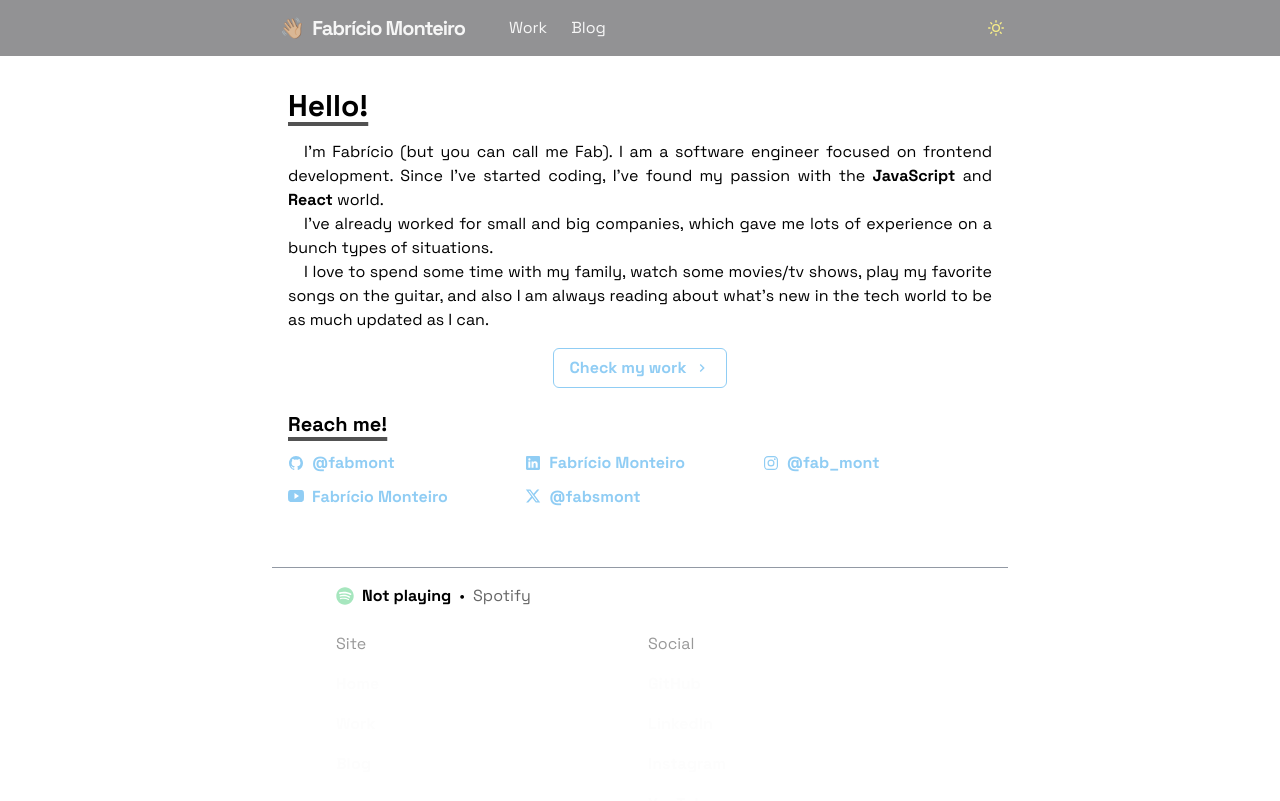
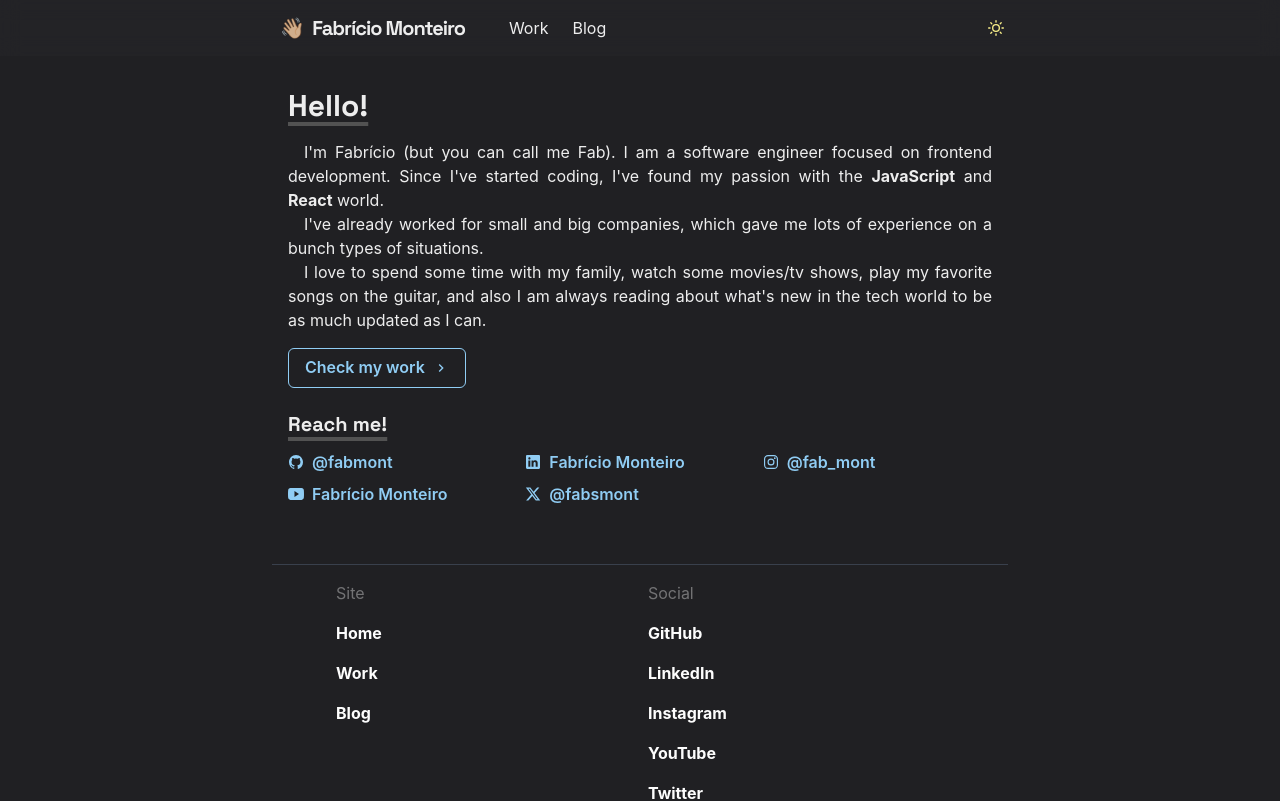
Before and after one commit to fabmont/folio, a Next.js app: page / in a window 1280 px wide. Shown: the top 801 px of the page. Built offline with nearby package versions, Linux system fonts and the light colour scheme; no server answers.

Commit message:
multiple typings and upgrading issues

```diff
--- a/src/components/Footer/index.tsx
+++ b/src/components/Footer/index.tsx
@@ -17,13 +17,11 @@ import {
   twitterUrl,
   youtubeUrl,
 } from '../../constants/social-networks';
-import NowPlaying from '../NowPlaying';
 
 const Footer: React.FC = () => (
   <>
     <Divider borderColor={useColorModeValue('gray.400', 'gray.600')} mt="14" />
     <Box w="100%" px={['4', '16']} pt="4" pb="64px">
-      <NowPlaying />
       <SimpleGrid
         justifyContent="flex-start"
         textAlign="left"
--- a/src/components/Layout/index.tsx
+++ b/src/components/Layout/index.tsx
@@ -1,10 +1,13 @@
+import { Box, Container } from '@chakra-ui/react';
 import Head from 'next/head';
 import { NextRouter } from 'next/router';
-import { Box, Container } from '@chakra-ui/react';
+import Footer from '../Footer';
 import Header from '../Header';
-import Footer from '../Footer';
 
-const Layout: React.FC<{ router: NextRouter }> = ({ children, router }) => (
+const Layout = ({
+  children,
+  router,
+}: React.PropsWithChildren<{ router: NextRouter }>) => (
   <Box as="main" minH="100%">
     <Head>
       <meta name="viewport" content="width=device-width, initial-scale=1" />
--- a/src/components/Link/index.tsx
+++ b/src/components/Link/index.tsx
@@ -1,6 +1,6 @@
 /* eslint-disable jsx-a11y/anchor-is-valid */
+import Link from 'next/link';
 import { useRouter } from 'next/router';
-import Link from 'next/link';
 
 interface LinkProps {
   activeClassName?: string;
@@ -8,13 +8,13 @@ interface LinkProps {
   href: string;
 }
 
-const CustomLink: React.FC<LinkProps> = ({
+const CustomLink = ({
   children,
   activeClassName = '',
   className = '',
   href,
   ...props
-}) => {
+}: React.PropsWithChildren<LinkProps>) => {
   const { asPath } = useRouter();
 
   const childClassName =
--- a/src/components/NowPlaying/index.tsx
+++ /dev/null
@@ -1,44 +0,0 @@
-import { Box, Link, Stack, Text, theme } from '@chakra-ui/react';
-import { FaSpotify } from 'react-icons/fa';
-import useSWR from 'swr';
-import fetcher from '../../services/fetcher';
-import { SpotifyLogoWrapper } from './styles';
-
-export type NowPlayingSong = {
-  album: string;
-  albumImageUrl: string;
-  artist: string;
-  isPlaying: boolean;
-  songUrl: string;
-  title: string;
-};
-
-const NowPlaying: React.FC = () => {
-  const { data } = useSWR<NowPlayingSong>('/api/now-playing', fetcher);
-  const {
-    colors: { whatsapp },
-  } = theme;
-
-  return data?.isPlaying ? (
-    <Stack direction="row" mb="6" align="center">
-      <SpotifyLogoWrapper>
-        <FaSpotify size="18" color={whatsapp[500]} className="spotify-logo" />
-      </SpotifyLogoWrapper>
-      <Box pl="2">
-        <Link isExternal href={data?.songUrl}>
-          <Text fontWeight="bold">{data?.title}</Text>
-        </Link>
-        <Text fontSize="sm">{data?.artist}</Text>
-      </Box>
-    </Stack>
-  ) : (
-    <Stack direction="row" mb="6" align="center">
-      <FaSpotify size="18" color={whatsapp[500]} opacity={0.4} />
-      <Text fontWeight="bold">Not playing</Text>
-      <Text>•</Text>
-      <Text opacity={0.6}>Spotify</Text>
-    </Stack>
-  );
-};
-
-export default NowPlaying;
--- a/src/components/NowPlaying/styles.ts
+++ /dev/null
@@ -1,23 +0,0 @@
-import styled from 'styled-components';
-
-export const SpotifyLogoWrapper = styled.div`
-  .spotify-logo {
-    animation: pulse 1s infinite;
-
-    @keyframes pulse {
-      0% {
-        transform: scale(0.95);
-      }
-
-      70% {
-        transform: scale(1.2);
-      }
-
-      100% {
-        transform: scale(0.95);
-      }
-    }
-  }
-`;
-
-export default SpotifyLogoWrapper;
--- a/src/pages/_app.tsx
+++ b/src/pages/_app.tsx
@@ -1,12 +1,10 @@
+import { ChakraProvider } from '@chakra-ui/react';
 import { AppProps } from 'next/app';
-import { ChakraProvider } from '@chakra-ui/react';
-import GlobalStyles from '../styles/global';
+import Layout from '../components/Layout';
 import theme from '../styles/theme';
-import Layout from '../components/Layout';
 
 const MyApp: React.FC<AppProps> = ({ Component, pageProps, router }) => (
   <ChakraProvider resetCSS theme={theme}>
-    <GlobalStyles />
     <Layout router={router}>
       <Component {...pageProps} />
     </Layout>
--- a/src/pages/_document.tsx
+++ b/src/pages/_document.tsx
@@ -16,15 +16,8 @@ export default class MyDocument extends Document {
     ctx: DocumentContext,
   ): Promise<DocumentInitialProps> {
     const sheet = new ServerStyleSheet();
-    const originalRenderPage = ctx.renderPage;
 
     try {
-      ctx.renderPage = () =>
-        originalRenderPage({
-          enhanceApp: (App) => (props) =>
-            sheet.collectStyles(<App {...props} />),
-        });
-
       const initialProps = await Document.getInitialProps(ctx);
       return {
         ...initialProps,
--- a/src/pages/api/now-playing.ts
+++ /dev/null
@@ -1,42 +0,0 @@
-import { NextApiRequest, NextApiResponse } from 'next';
-import { getNowPlaying } from '../../services/spotify';
-
-export interface SpotifyData {
-  album?: string;
-  albumImageUrl?: string;
-  artist?: string;
-  isPlaying: boolean;
-  songUrl?: string;
-  title?: string;
-}
-
-// eslint-disable-next-line @typescript-eslint/explicit-module-boundary-types
-export default async (_: NextApiRequest, res: NextApiResponse<SpotifyData>) => {
-  const response = await getNowPlaying();
-
-  if (response.status === 204 || response.status > 400) {
-    return res.status(200).json({ isPlaying: false });
-  }
-
-  const song = await response.json();
-
-  if (song.item === null) {
-    return res.status(200).json({ isPlaying: false });
-  }
-
-  const isPlaying = song.is_playing;
-  const title = song.item.name;
-  const artist = song.item.artists.map((_artist) => _artist.name).join(', ');
-  const album = song.item.album.name;
-  const albumImageUrl = song.item.album.images[0].url;
-  const songUrl = song.item.external_urls.spotify;
-
-  return res.status(200).json({
-    album,
-    albumImageUrl,
-    artist,
-    isPlaying,
-    songUrl,
-    title,
-  });
-};
--- a/src/pages/blog/index.tsx
+++ b/src/pages/blog/index.tsx
@@ -95,7 +95,7 @@ const Blog: React.FC<StaticProps> = ({ posts }) => (
                   by {author} • {date}
                 </Text>
                 <Text>{subtitle}</Text>
-                <Box align="end">
+                <Box alignItems="end">
                   <Button colorScheme="blue" variant="link">
                     Read more
                   </Button>
--- a/src/pages/index.tsx
+++ b/src/pages/index.tsx
@@ -47,7 +47,7 @@ const Home: React.FC = () => (
         play my favorite songs on the guitar, and also I am always reading about
         what&apos;s new in the tech world to be as much updated as I can.
       </Paragraph>
-      <Box align="center" my={4}>
+      <Box alignItems="center" my={4}>
         <NextLink href="/work">
           <Button
             rightIcon={<ChevronRightIcon />}
--- a/src/pages/work.tsx
+++ b/src/pages/work.tsx
@@ -1,6 +1,6 @@
 /* eslint-disable react/no-array-index-key */
+import { Box, Container, Heading, Link, Text } from '@chakra-ui/react';
 import Head from 'next/head';
-import { Box, Text, Container, Link, Heading, Badge } from '@chakra-ui/react';
 
 import Section from '../components/Section';
 import workList from '../constants/workList';
--- a/src/styles/global.ts
+++ /dev/null
@@ -1,24 +0,0 @@
-import { createGlobalStyle } from 'styled-components';
-
-export default createGlobalStyle`
-  * {
-    margin: 0;
-    padding: 0;
-    box-sizing: border-box;
-    font-family: 'Space Grotesk', 'sans-serif';
-  }
-
-  html {
-    height: 100%;
-  }
-
-  body {
-    background-color: #FFF;
-    color: #000;
-    height: 100%;
-  }
-
-  #__next {
-    height: 100%;
-  }
-`;
```
